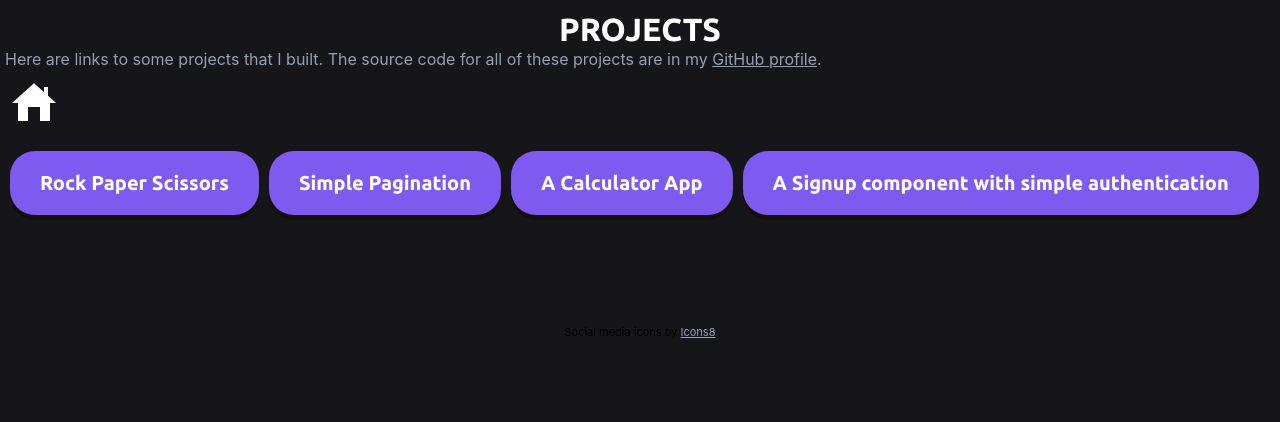
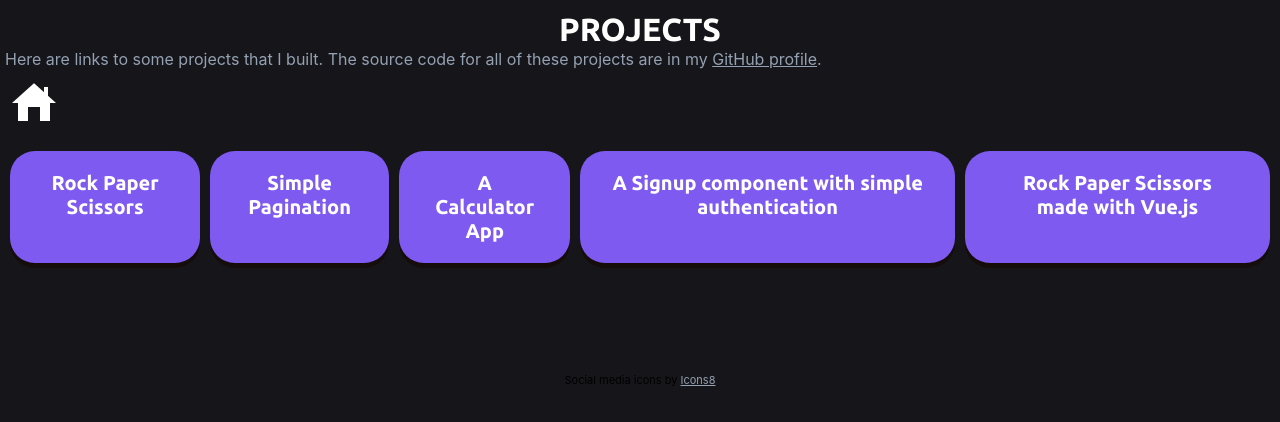
Before and after one commit to DarkerArcher/my-site, a React (Create React App) app: page /projects in a window 1280 px wide. Shown: the top 422 px of the page. Built offline with nearby package versions, Linux system fonts and the light colour scheme.

Commit message:
Added new link

```diff
--- a/src/components/links.js
+++ b/src/components/links.js
@@ -36,6 +36,9 @@ function ProjectLinks() {
                     <a href='https://darkerarcher.github.io/intro-component-with-signup-form-master/' target="_blank" rel="noreferrer">
                         A Signup component with simple authentication
                     </a>
+                    <a href='https://archers-rock-paper-scissors.netlify.app/' target="_blank" rel="noreferrer">
+                        Rock Paper Scissors made with Vue.js
+                    </a>
                 </div>
             </main >
         </>
```
